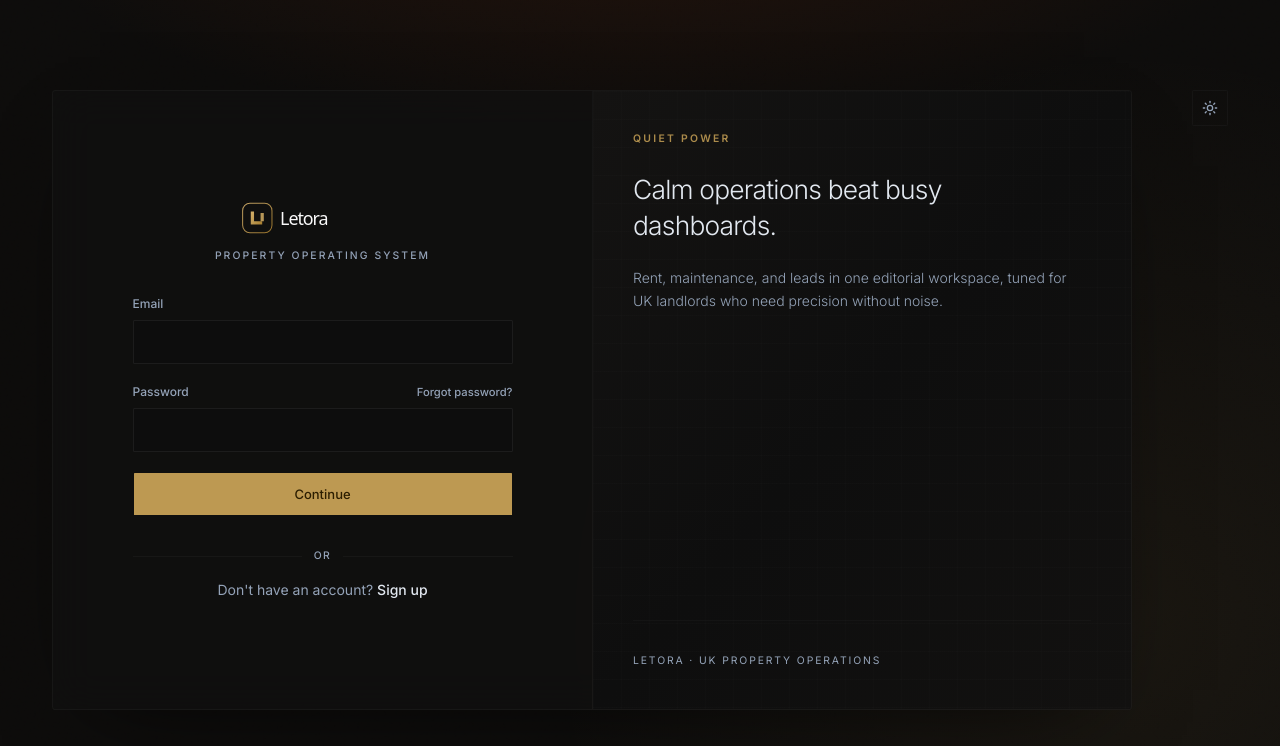
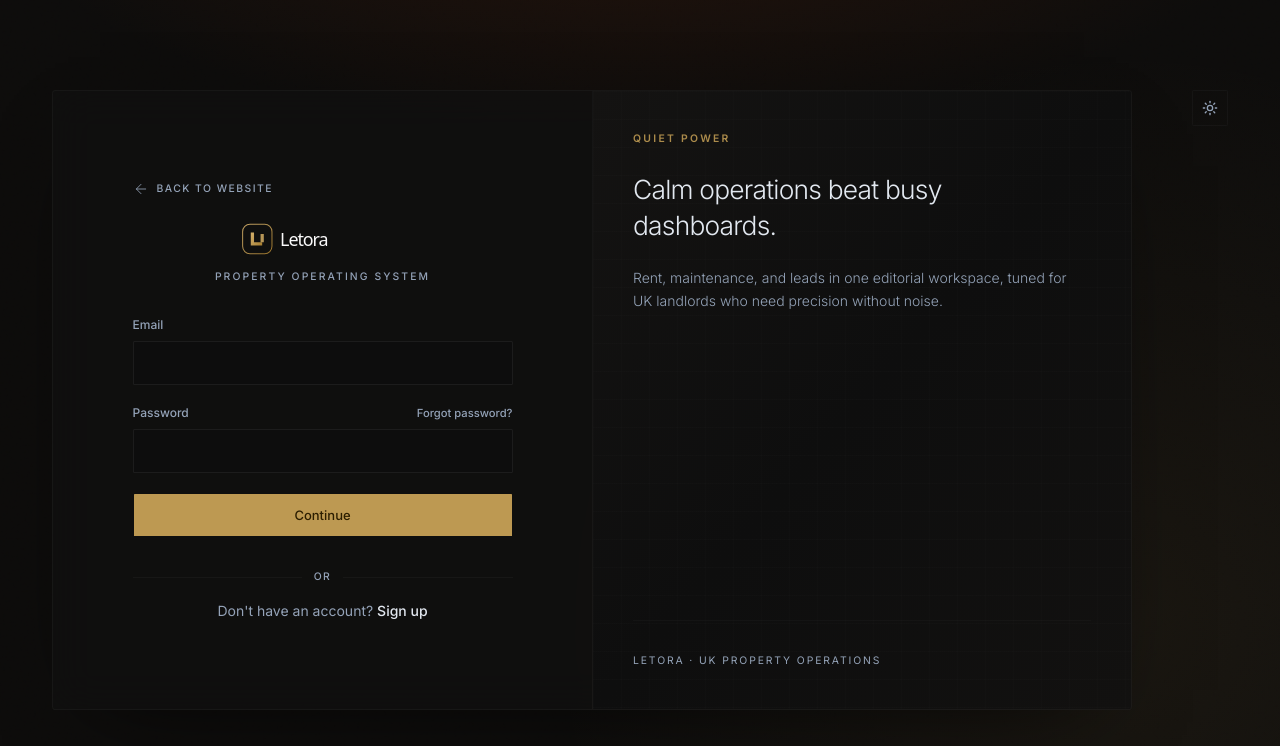
Before and after one commit to zuss4dee/letora, a Next.js app: page /login in a window 1280 px wide. Shown: the top 746 px of the page. Built offline with nearby package versions, Linux system fonts and the light colour scheme.

Commit message:
Add back-to-website link on login page (match signup)
Made-with: Cursor

```diff
--- a/src/app/(auth)/login/page.tsx
+++ b/src/app/(auth)/login/page.tsx
@@ -1,6 +1,7 @@
 "use client";
 
 import Link from "next/link";
+import { ArrowLeft } from "lucide-react";
 import { useRouter, useSearchParams } from "next/navigation";
 import { Suspense, useEffect, useMemo, useState } from "react";
 import { z } from "zod";
@@ -162,7 +163,15 @@ function LoginForm() {
 
   return (
     <AuthSplitShell aside={<AuthEditorialAside variant="login" />}>
-      <div className="w-full max-w-[380px] space-y-8">
+      <div className="w-full max-w-[380px]">
+        <Link
+          href="/"
+          className="mb-6 inline-flex items-center gap-2 font-[family-name:var(--font-inter)] text-[0.65rem] font-medium uppercase tracking-[0.14em] text-muted-foreground transition-colors hover:text-foreground"
+        >
+          <ArrowLeft className="size-4 shrink-0 stroke-[1.25]" aria-hidden />
+          Back to website
+        </Link>
+        <div className="space-y-8">
         <AuthBrandMark />
 
         <form className="space-y-5" onSubmit={form.handleSubmit(onSubmit)}>
@@ -234,6 +243,7 @@ function LoginForm() {
             </Link>
           </p>
         </div>
+        </div>
       </div>
     </AuthSplitShell>
   );
```
